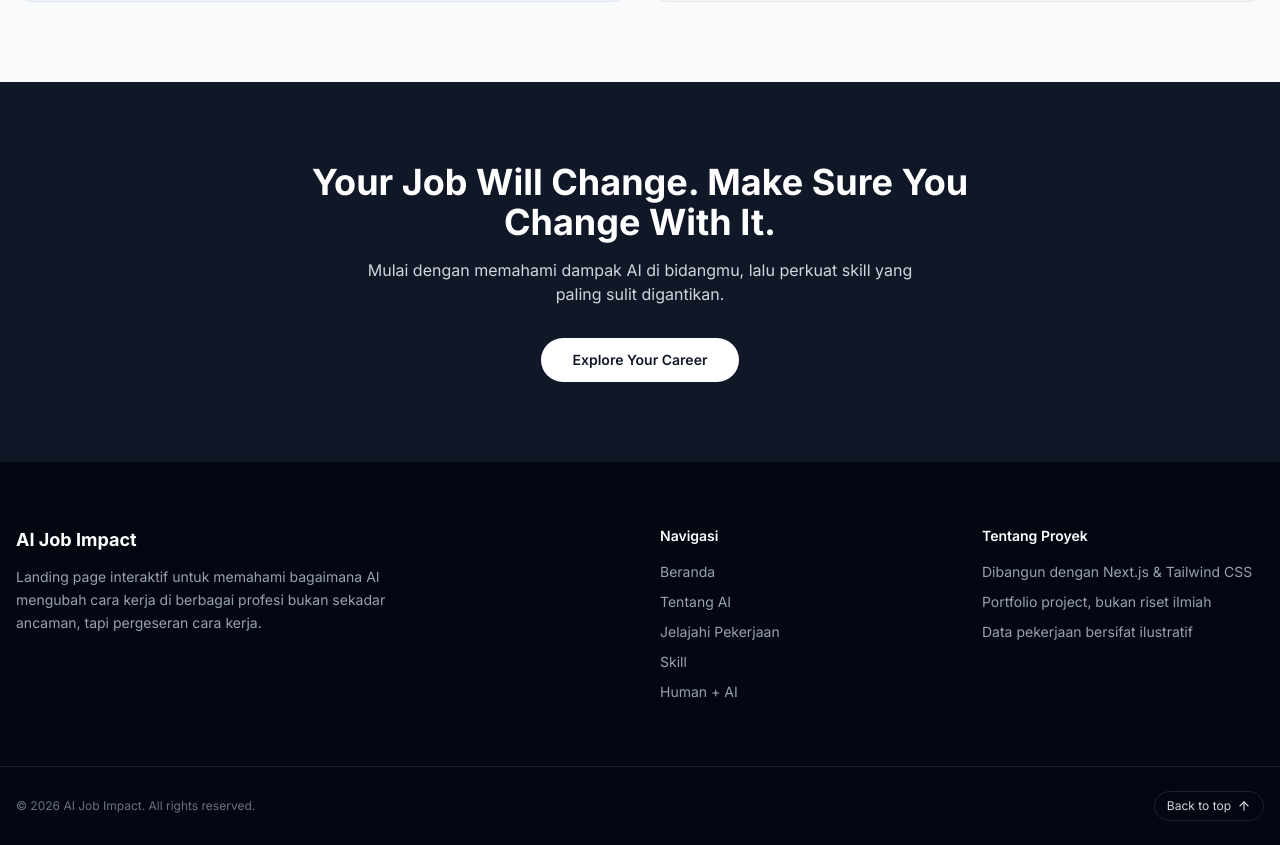
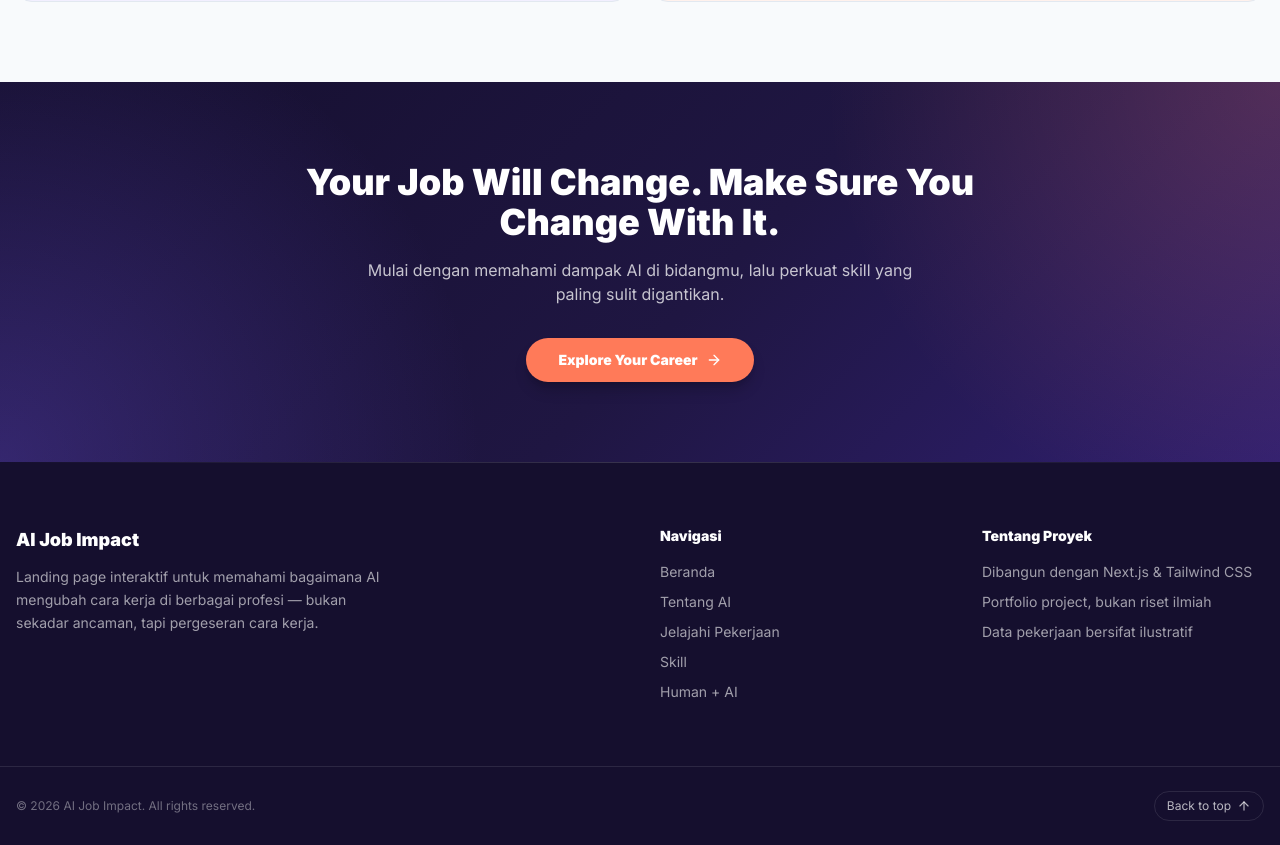
Before and after one commit to kevinazzaky/ai-job, a Next.js app: page / in a window 1280 px wide. Shown: the part 3478-4323 px from the top of the page. Built offline with nearby package versions, Linux system fonts and the light colour scheme.

Commit message:
style: restyle final cta and footer"

```diff
--- a/src/components/layout/Footer.tsx
+++ b/src/components/layout/Footer.tsx
@@ -12,27 +12,31 @@ const NAV_LINKS = [
 
 export default function Footer() {
   return (
-    <footer className="relative bg-gray-950 text-gray-400">
-      <div className="pointer-events-none absolute inset-x-0 top-0 h-px bg-gradient-to-red from-transparent via-white/20 to-transparent" />
+    <footer className="relative bg-[var(--color-primary)] text-white/60">
+      <div className="pointer-events-none absolute inset-x-0 top-0 h-px bg-gradient-to-r from-transparent via-white/15 to-transparent" />
 
       <div className="container mx-auto grid gap-10 px-4 py-16 sm:grid-cols-2 lg:grid-cols-4">
+        {/* Brand */}
         <div className="sm:col-span-2 lg:col-span-2">
-          <p className="text-lg font-bold text-white">AI Job Impact</p>
-          <p className="mt-3 max-w-sm text-sm leading-relaxed text-gray-400">
+          <p className="text-lg font-black text-white">AI Job Impact</p>
+
+          <p className="mt-3 max-w-sm text-sm leading-relaxed text-white/60">
             Landing page interaktif untuk memahami bagaimana AI mengubah cara
-            kerja di berbagai profesi bukan sekadar ancaman, tapi pergeseran
+            kerja di berbagai profesi — bukan sekadar ancaman, tapi pergeseran
             cara kerja.
           </p>
         </div>
 
+        {/* Navigation */}
         <div>
-          <p className="text-sm font-semibold text-white">Navigasi</p>
+          <p className="text-sm font-black text-white">Navigasi</p>
+
           <ul className="mt-4 space-y-2.5 text-sm">
             {NAV_LINKS.map((link) => (
               <li key={link.href}>
                 <a
                   href={link.href}
-                  className="transition-colors hover:text-white"
+                  className="transition-colors hover:text-[var(--color-accent)]"
                 >
                   {link.label}
                 </a>
@@ -41,8 +45,10 @@ export default function Footer() {
           </ul>
         </div>
 
+        {/* About */}
         <div>
-          <p className="text-sm font-semibold text-white">Tentang Proyek</p>
+          <p className="text-sm font-black text-white">Tentang Proyek</p>
+
           <ul className="mt-4 space-y-2.5 text-sm">
             <li>Dibangun dengan Next.js &amp; Tailwind CSS</li>
             <li>Portfolio project, bukan riset ilmiah</li>
@@ -51,15 +57,16 @@ export default function Footer() {
         </div>
       </div>
 
+      {/* Bottom Bar */}
       <div className="border-t border-white/10">
-        <div className="container mx-auto flex flex-col items-center justify-between gap-4 px-4 py-6 text-xs text-gray-500 sm:flex-row">
+        <div className="container mx-auto flex flex-col items-center justify-between gap-4 px-4 py-6 text-xs text-white/40 sm:flex-row">
           <p>
             © {new Date().getFullYear()} AI Job Impact. All rights reserved.
           </p>
 
           <a
             href="#home"
-            className="inline-flex items-center gap-1.5 rounded-full border border-white/10 px-3 py-1.5 text-gray-300 transition-colors hover:border-white/30 hover:text-white"
+            className="inline-flex items-center gap-1.5 rounded-full border border-white/10 px-3 py-1.5 text-white/70 transition-colors hover:border-[var(--color-accent)]/40 hover:text-[var(--color-accent)]"
           >
             Back to top
             <ArrowUp size={14} />
--- a/src/components/sections/FinalCTA.tsx
+++ b/src/components/sections/FinalCTA.tsx
@@ -1,19 +1,22 @@
+import { ArrowRight } from "lucide-react";
+
 export default function FinalCTA() {
   return (
-    <section className="bg-gray-900 py-20 text-white">
-      <div className="container mx-auto px-4 text-center">
-        <h2 className="mx-auto max-w-2xl text-3xl font-bold md:text-4xl">
+    <section className="relative overflow-hidden py-20 text-white dark-pattern">
+      <div className="container relative mx-auto px-4 text-center">
+        <h2 className="mx-auto max-w-2xl text-3xl font-black md:text-4xl">
           Your Job Will Change. Make Sure You Change With It.
         </h2>
-        <p className="mx-auto mt-4 max-w-xl text-gray-300">
+        <p className="mx-auto mt-4 max-w-xl text-white/75">
           Mulai dengan memahami dampak AI di bidangmu, lalu perkuat skill yang
           paling sulit digantikan.
         </p>
         <a
           href="#jobs"
-          className="mt-8 inline-block rounded-full bg-white px-8 py-3 text-sm font-semibold text-gray-900 transition-colors hover:bg-gray-100"
+          className="mt-8 inline-flex items-center gap-2 rounded-full bg-[var(--color-accent)] px-8 py-3 text-sm font-black text-white shadow-lg shadow-black/20 transition hover:-translate-y-0.5 hover:opacity-90"
         >
           Explore Your Career
+          <ArrowRight size={16} />
         </a>
       </div>
     </section>
```
